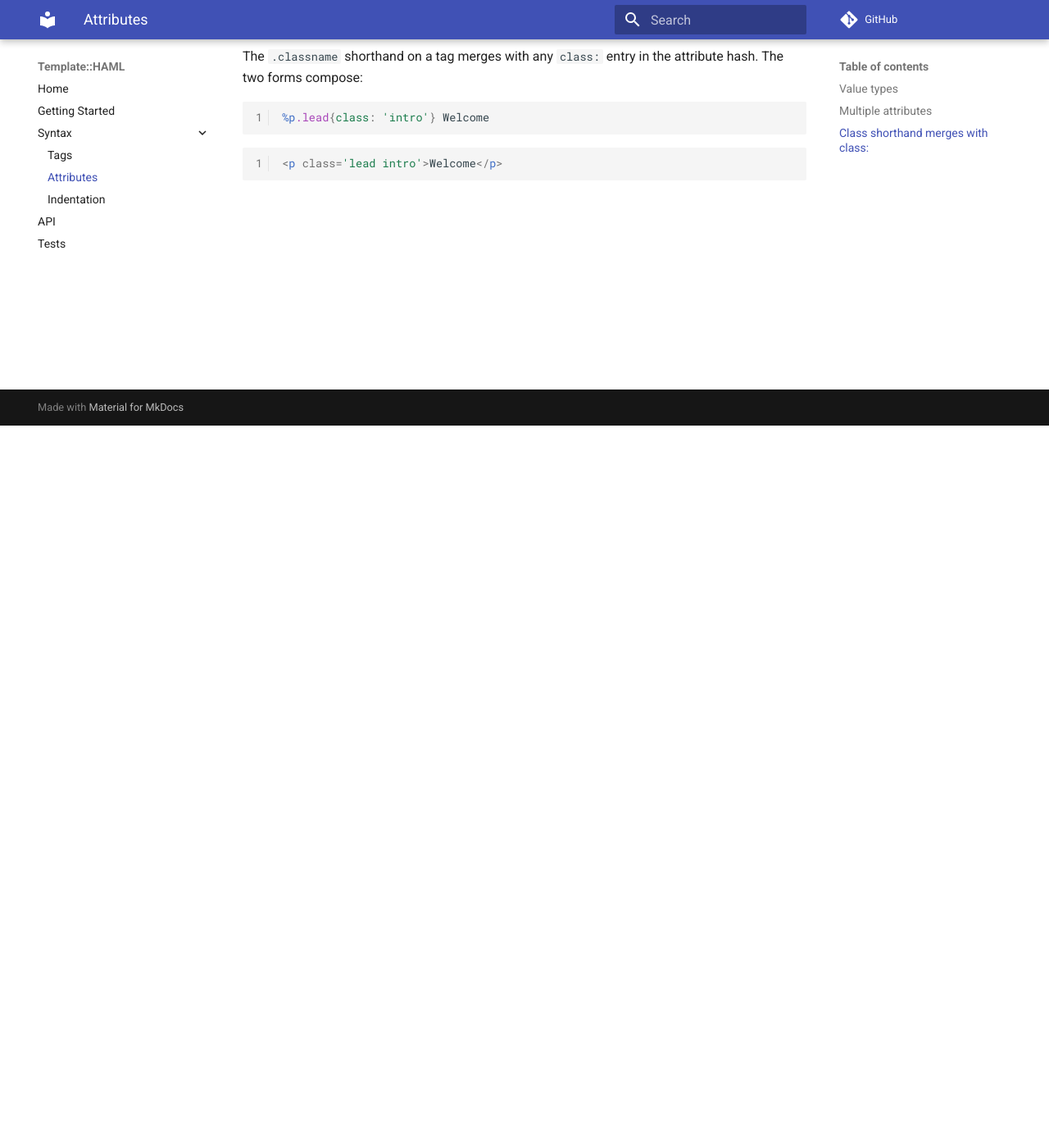
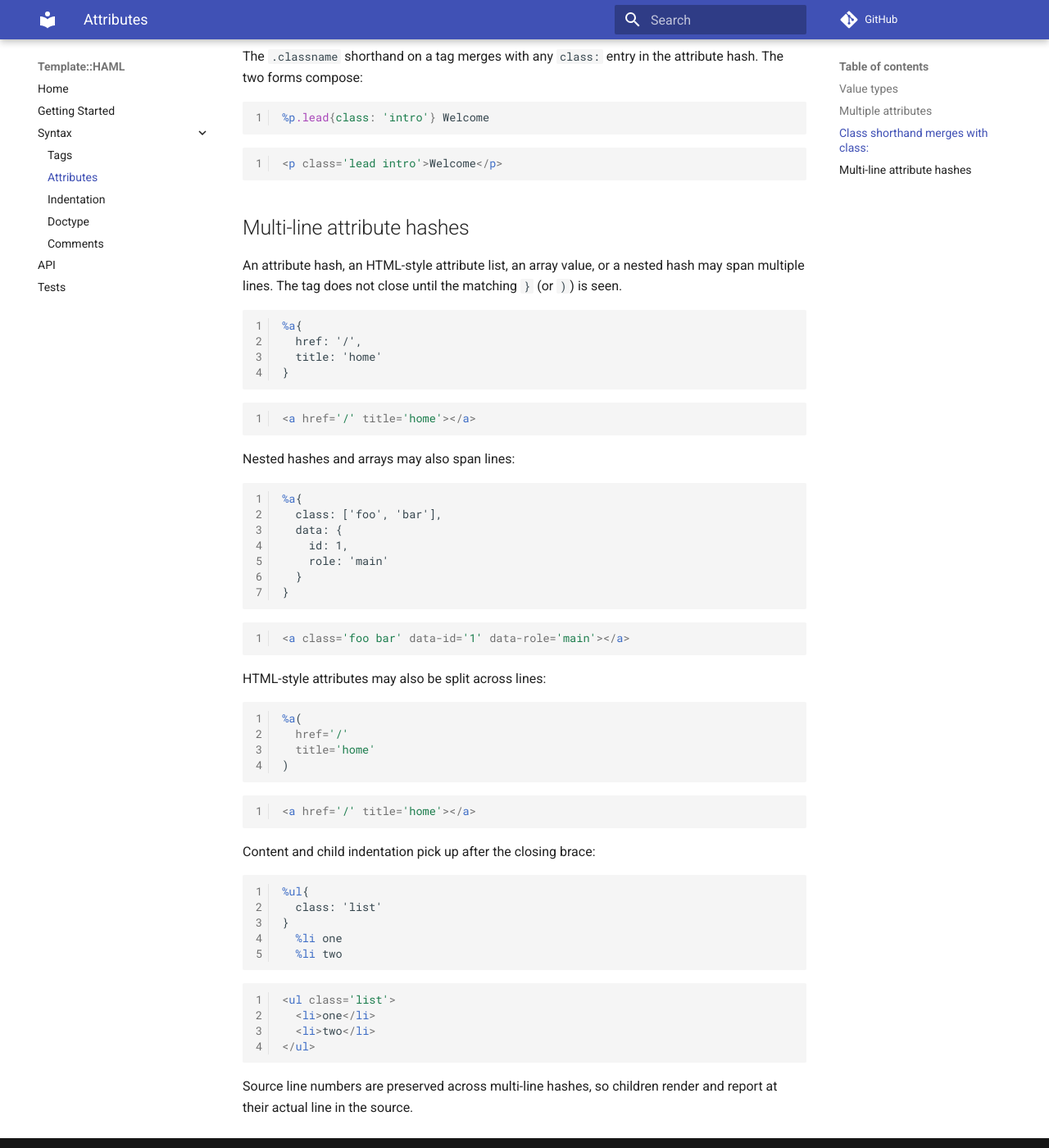
Before and after one commit to gdonald/Template-HAML, an MkDocs documentation site: the page built from docs-src/docs/syntax/attributes.md, in a window 1280 px wide and 1400 px high, scrolled down 881 px. Shown: the whole window at 82% size. Built offline with MkDocs 1.6.1 and Material for MkDocs 9.7.7, drawn with Linux system fonts in a browser that asks for light colours; comment, search, counter and statistics services are not loaded.

Commit message:
Add multiline attribute hashes

````diff
--- a/docs-src/docs/syntax/attributes.md
+++ b/docs-src/docs/syntax/attributes.md
@@ -46,3 +46,66 @@ The `.classname` shorthand on a tag merges with any `class:` entry in the attrib
 ```html
 <p class='lead intro'>Welcome</p>
 ```
+
+## Multi-line attribute hashes
+
+An attribute hash, an HTML-style attribute list, an array value, or a nested hash may span multiple lines. The tag does not close until the matching `}` (or `)`) is seen.
+
+```haml
+%a{
+  href: '/',
+  title: 'home'
+}
+```
+
+```html
+<a href='/' title='home'></a>
+```
+
+Nested hashes and arrays may also span lines:
+
+```haml
+%a{
+  class: ['foo', 'bar'],
+  data: {
+    id: 1,
+    role: 'main'
+  }
+}
+```
+
+```html
+<a class='foo bar' data-id='1' data-role='main'></a>
+```
+
+HTML-style attributes may also be split across lines:
+
+```haml
+%a(
+  href='/'
+  title='home'
+)
+```
+
+```html
+<a href='/' title='home'></a>
+```
+
+Content and child indentation pick up after the closing brace:
+
+```haml
+%ul{
+  class: 'list'
+}
+  %li one
+  %li two
+```
+
+```html
+<ul class='list'>
+  <li>one</li>
+  <li>two</li>
+</ul>
+```
+
+Source line numbers are preserved across multi-line hashes, so children render and report at their actual line in the source.
--- a/docs-src/mkdocs.yml
+++ b/docs-src/mkdocs.yml
@@ -8,6 +8,8 @@ nav:
     - Tags: syntax/tags.md
     - Attributes: syntax/attributes.md
     - Indentation: syntax/indentation.md
+    - Doctype: syntax/doctype.md
+    - Comments: syntax/comments.md
   - API: api.md
   - Tests: testing.md
 theme:
````
Also changed, not shown: docs-src/docs/syntax/comments.md (added, +98 -0 lines), docs-src/docs/syntax/doctype.md (added, +49 -0 lines), 10 other files.
